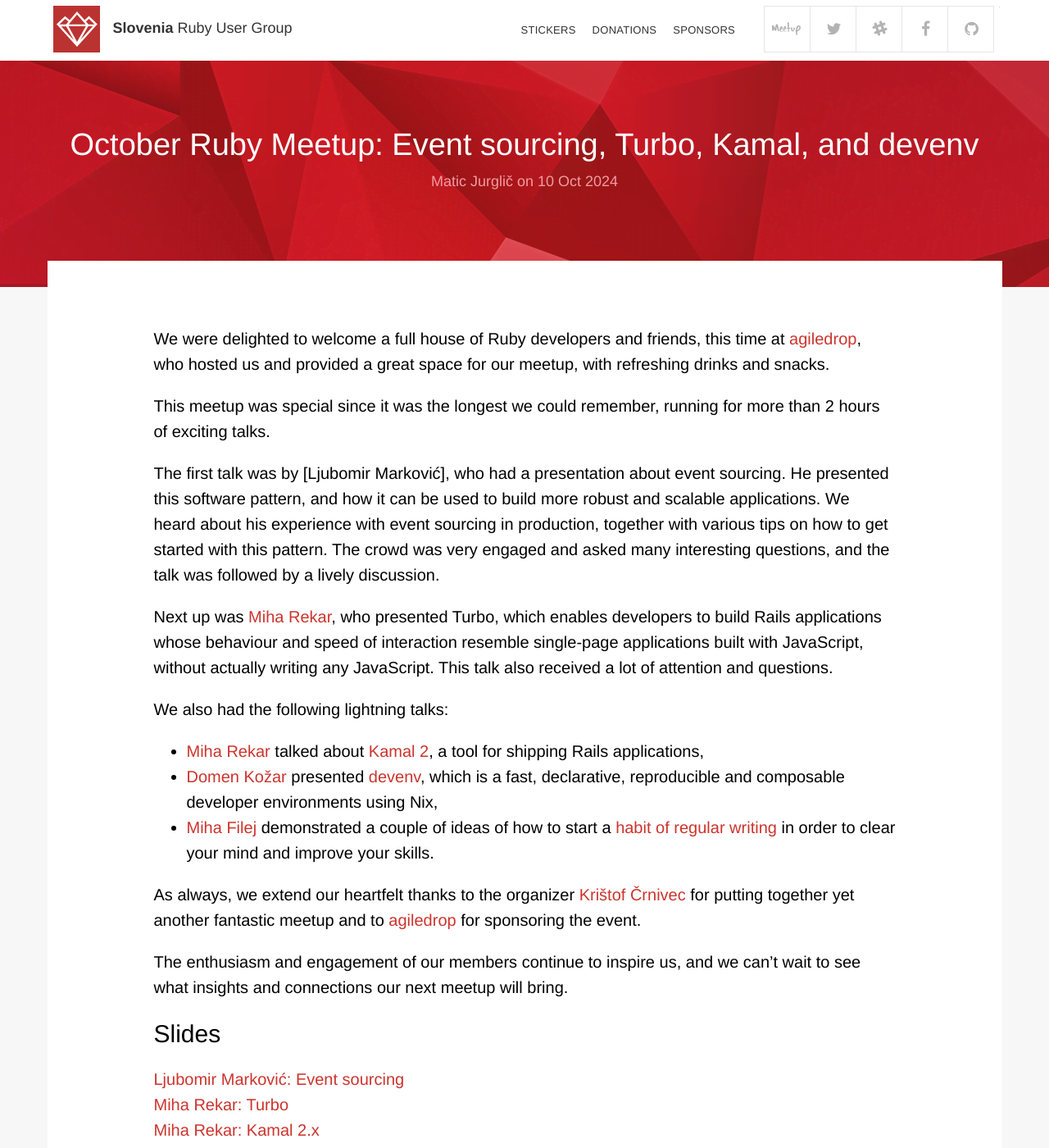
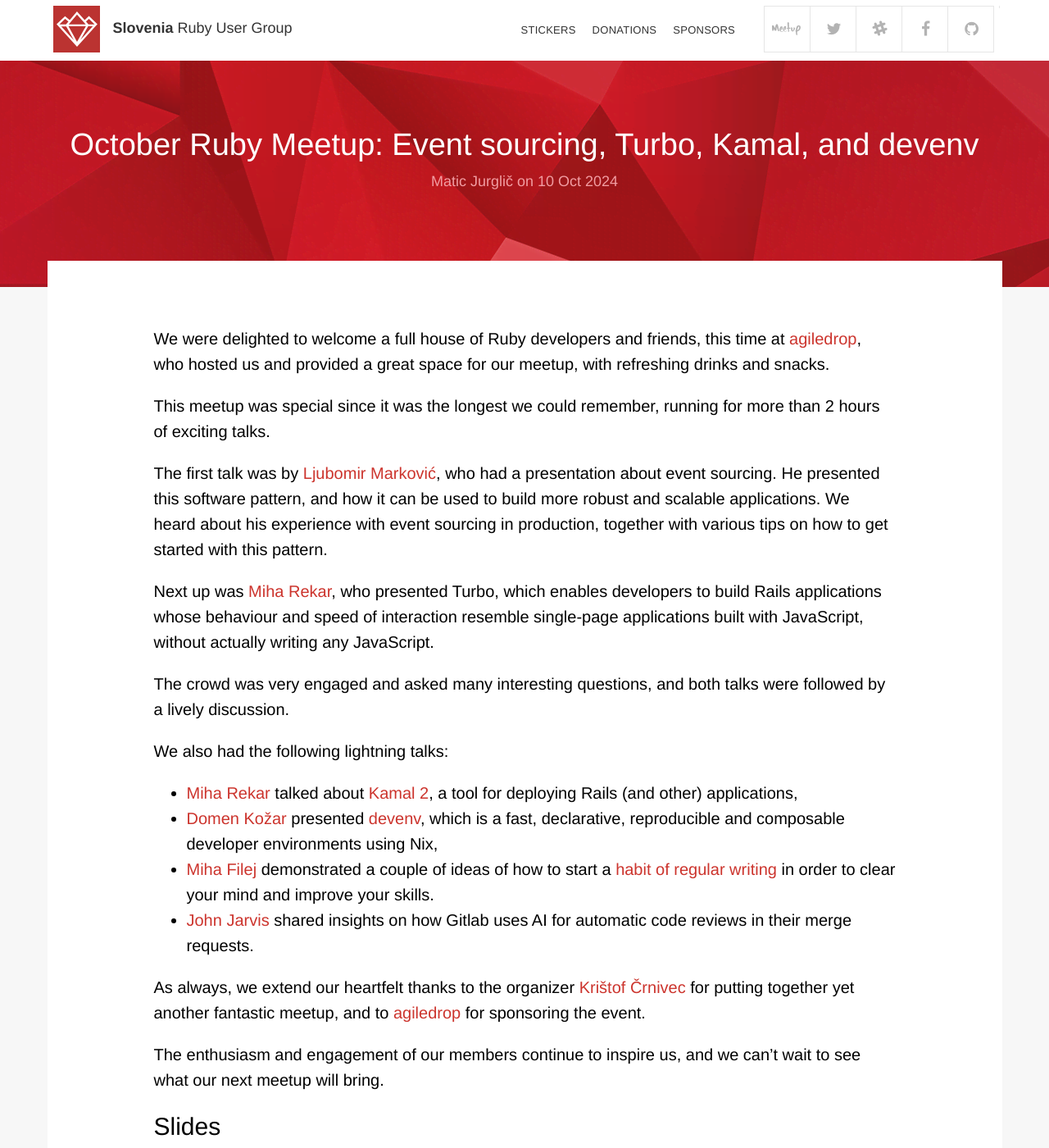
Before and after one commit to RubySlovenia/RubySlovenia.github.io, a Jekyll site: the page built from _posts/2024-10-10-october-meetup.md, in a window 1280 px wide and 1400 px high. Shown: the whole window at 82% size. Built offline with Jekyll 4.4.1, drawn with Linux system fonts in a browser that asks for light colours; nearby versions of some CDN libraries.

Commit message:
Improve post

```diff
--- a/_posts/2024-10-10-october-meetup.md
+++ b/_posts/2024-10-10-october-meetup.md
@@ -10,19 +10,21 @@
 This meetup was special since it was the longest we could remember, running for more than 2 hours of exciting talks.
 
 The first talk was by [Ljubomir Marković], who had a presentation about event sourcing. He presented this software pattern, and how it can be used to build more robust and scalable applications. We heard about his experience with event sourcing in production, together with various tips on how to get started with this pattern.
-The crowd was very engaged and asked many interesting questions, and the talk was followed by a lively discussion.
 
-Next up was [Miha Rekar], who presented Turbo, which enables developers to build Rails applications whose behaviour and speed of interaction resemble single-page applications built with JavaScript, without actually writing any JavaScript. This talk also received a lot of attention and questions.
+Next up was [Miha Rekar], who presented Turbo, which enables developers to build Rails applications whose behaviour and speed of interaction resemble single-page applications built with JavaScript, without actually writing any JavaScript.
+
+The crowd was very engaged and asked many interesting questions, and both talks were followed by a lively discussion.
 
 We also had the following lightning talks:
 
-- [Miha Rekar] talked about [Kamal 2], a tool for shipping Rails applications,
+- [Miha Rekar] talked about [Kamal 2], a tool for deploying Rails (and other) applications,
 - [Domen Kožar] presented [devenv], which is a fast, declarative, reproducible and composable developer environments using Nix,
 - [Miha Filej] demonstrated a couple of ideas of how to start a [habit of regular writing](https://writinghabit.com/) in order to clear your mind and improve your skills.
+- [John Jarvis] shared insights on how Gitlab uses AI for automatic code reviews in their merge requests.
 
-As always, we extend our heartfelt thanks to the organizer [Krištof Črnivec] for putting together yet another fantastic meetup and to [agiledrop] for sponsoring the event.
+As always, we extend our heartfelt thanks to the organizer [Krištof Črnivec] for putting together yet another fantastic meetup, and to [agiledrop] for sponsoring the event.
 
-The enthusiasm and engagement of our members continue to inspire us, and we can't wait to see what insights and connections our next meetup will bring.
+The enthusiasm and engagement of our members continue to inspire us, and we can't wait to see what our next meetup will bring.
 
 ## Slides
 
@@ -33,16 +35,39 @@
 ## Photos
 
 <div class="gallery">
-  <a href="/assets/img/posts/2024-10-10-meetup-miha-rekar-turbo.jpg" target="_blank" >
-    <img src="/assets/img/posts/2024-10-10-meetup-miha-rekar-turbo.jpg" alt="Miha Rekar: Turbo">
+
+  <a href="/assets/img/posts/2024-10-10-meetup-kristof.jpeg" target="_blank" >
+    <img src="/assets/img/posts/2024-10-10-meetup-kristof.jpeg" alt="Krištof Črnivec at the meetup">
+  </a>
+  <a href="/assets/img/posts/2024-10-10-meetup-ljubomir-markovic.jpeg" target="_blank" >
+    <img src="/assets/img/posts/2024-10-10-meetup-ljubomir-markovic.jpeg" alt="Ljubomir Marković presenting">
+  </a>
+  <a href="/assets/img/posts/2024-10-10-meetup-miha-rekar-turbo.jpeg" target="_blank" >
+    <img src="/assets/img/posts/2024-10-10-meetup-miha-rekar-turbo.jpeg" alt="Miha Rekar presenting Turbo">
+  </a>
+  <a href="/assets/img/posts/2024-10-10-meetup-john-jarvis-jpeg.jpeg" target="_blank" >
+    <img src="/assets/img/posts/2024-10-10-meetup-john-jarvis-jpeg.jpeg" alt="John Jarvis presenting">
+  </a>
+  <a href="/assets/img/posts/2024-10-10-meetup-domen-kozar.jpeg" target="_blank" >
+    <img src="/assets/img/posts/2024-10-10-meetup-domen-kozar.jpeg" alt="Domen Kožar presenting">
+  </a>
+  <a href="/assets/img/posts/2024-10-10-meetup-miha-filej.jpeg" target="_blank" >
+    <img src="/assets/img/posts/2024-10-10-meetup-miha-filej.jpeg" alt="Miha Filej presenting">
+  </a>
+  <a href="/assets/img/posts/2024-10-10-meetup-group.jpeg" target="_blank" >
+    <img src="/assets/img/posts/2024-10-10-meetup-group.jpeg" alt="Group photo of the meetup">
+  </a>
+  <a href="/assets/img/posts/2024-10-10-meetup-group-2.jpeg" target="_blank" >
+    <img src="/assets/img/posts/2024-10-10-meetup-group-2.jpeg" alt="Group photo of the meetup">
   </a>
 </div>
 
-[agiledrop]: https://agiledrop.com/
-[Ljubomir Markovič]: https://tcb.si/
+[Ljubomir Marković]: https://tcb.si/
 [Miha Rekar]: https://mr.si/
 [Domen Kožar]: https://domenkozar.com/
 [Miha Filej]: https://miha.filej.si/
 [Krištof Črnivec]: https://www.linkedin.com/in/kristof-crnivec
+[John Jarvis]: https://si.linkedin.com/in/john-jarvis-287a246
+[agiledrop]: https://agiledrop.com/
 [devenv]: https://devenv.sh/
 [Kamal 2]: https://kamal.dev/
```
Also changed, not shown: other parts of _posts/2024-10-10-october-meetup.md (+1 -1 lines), assets/img/posts/2024-10-10-meetup-domen-kozar.jpeg (added), assets/img/posts/2024-10-10-meetup-group-2.jpeg (added), assets/img/posts/2024-10-10-meetup-group.jpeg (added), assets/img/posts/2024-10-10-meetup-john-jarvis-jpeg.jpeg (added), assets/img/posts/2024-10-10-meetup-kristof.jpeg (added), assets/img/posts/2024-10-10-meetup-ljubomir-markovic.jpeg (added), assets/img/posts/2024-10-10-meetup-miha-filej.jpeg (added), assets/img/posts/2024-10-10-meetup-miha-rekar-turbo.jpeg (added).
